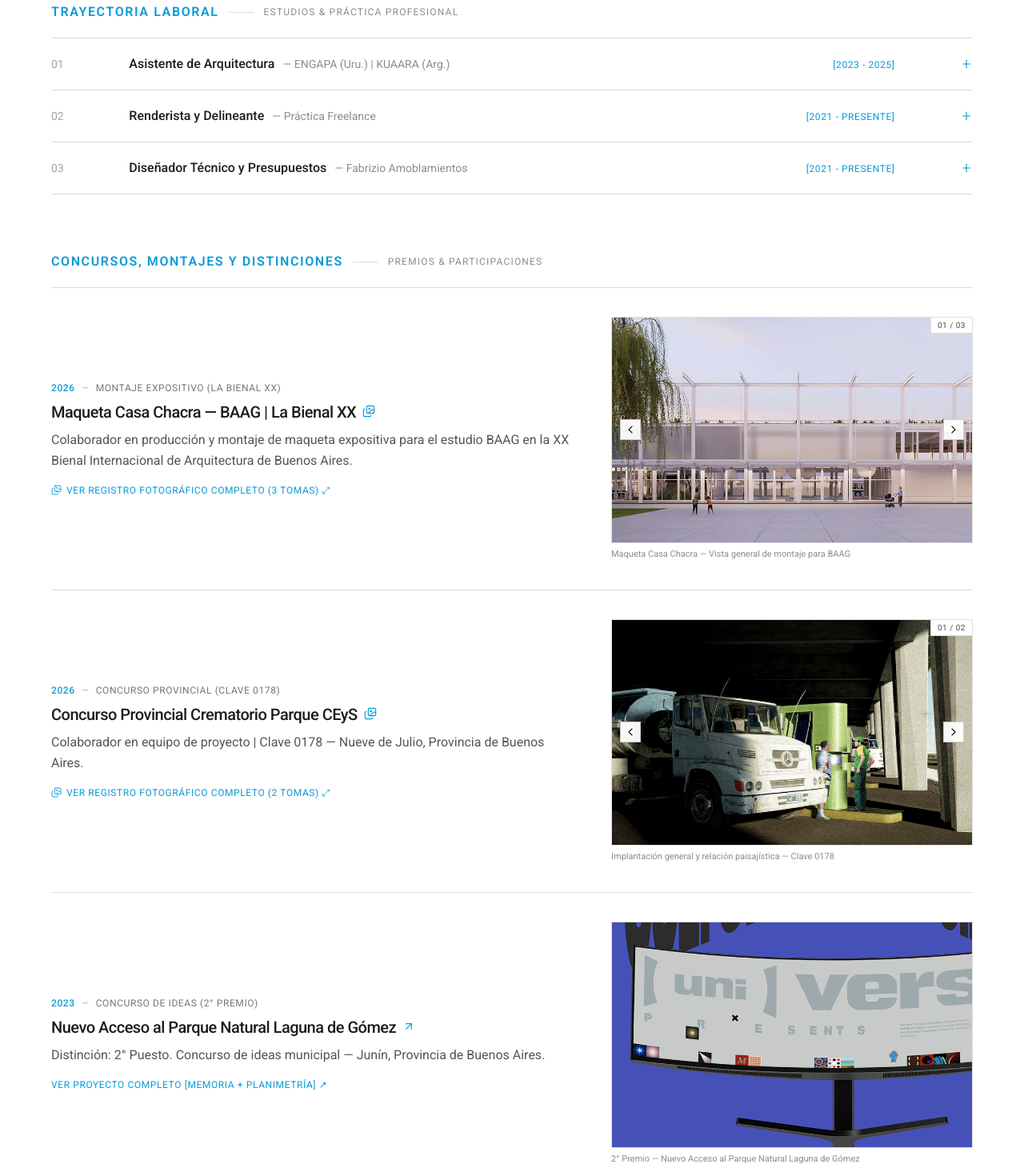
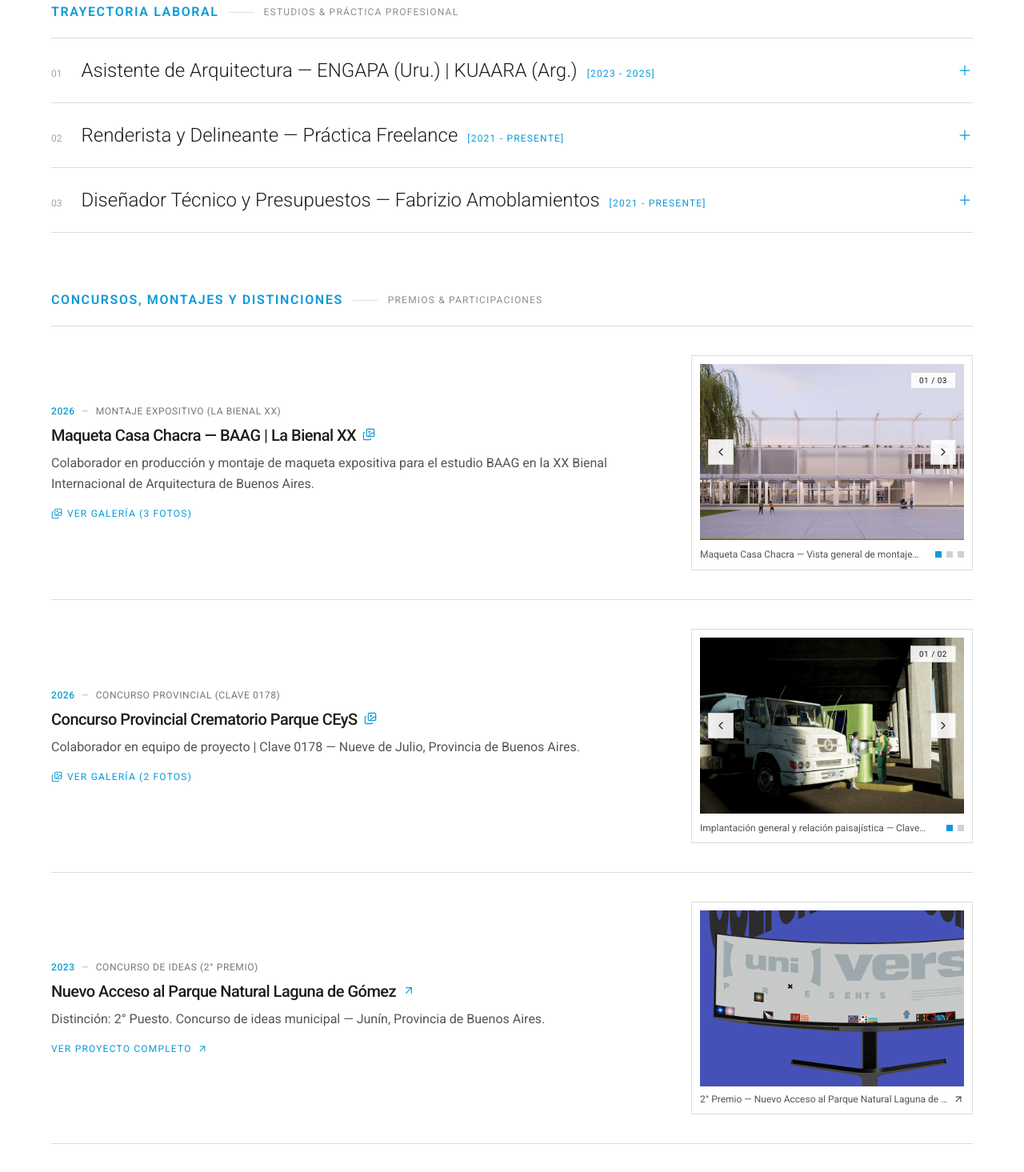
Before and after one commit to AlanAzezian/web-portfolio-agustin, a Next.js app: page /bio in a window 1280 px wide. Shown: the part 860-2325 px from the top of the page at 80% size. Built offline with nearby package versions, Linux system fonts and the light colour scheme.

Commit message:
refactor: purgar tags y texto de relleno, unificando minimalismo en Roboto

```diff
--- a/src/components/BioContactView.tsx
+++ b/src/components/BioContactView.tsx
@@ -47,7 +47,7 @@ function ExclusiveBioGallery({
   const current = images[idx];
 
   return (
-    <div className="w-full">
+    <div className="w-full border border-[#1C1C1A]/15 bg-[#FFFFFF] p-2.5">
       <div
         role={onOpenLightbox ? "button" : undefined}
         tabIndex={onOpenLightbox ? 0 : undefined}
@@ -58,7 +58,7 @@ function ExclusiveBioGallery({
             onOpenLightbox(idx);
           }
         }}
-        className="relative w-full aspect-[16/10] overflow-hidden border border-[#1C1C1A]/15 bg-[#FFFFFF] group cursor-zoom-in"
+        className="relative w-full aspect-[3/2] overflow-hidden bg-[#FFFFFF] group cursor-zoom-in"
       >
         <Image
           key={current.src}
@@ -75,7 +75,7 @@ function ExclusiveBioGallery({
               type="button"
               onClick={prev}
               aria-label="Foto anterior"
-              className="absolute left-2.5 top-1/2 -translate-y-1/2 border border-[#1C1C1A]/20 bg-[#FFFFFF]/95 p-1 text-[#1C1C1A] hover:border-[#099AD7] hover:text-[#099AD7] flex items-center justify-center transition-colors cursor-pointer"
+              className="absolute left-2.5 top-1/2 -translate-y-1/2 w-8 h-8 bg-[#FFFFFF]/90 text-[#1C1C1A] hover:text-[#099AD7] flex items-center justify-center border border-[#1C1C1A]/15 transition-colors cursor-pointer"
             >
               <ChevronLeft size={16} strokeWidth={1.75} />
             </button>
@@ -83,21 +83,38 @@ function ExclusiveBioGallery({
               type="button"
               onClick={next}
               aria-label="Foto siguiente"
-              className="absolute right-2.5 top-1/2 -translate-y-1/2 border border-[#1C1C1A]/20 bg-[#FFFFFF]/95 p-1 text-[#1C1C1A] hover:border-[#099AD7] hover:text-[#099AD7] flex items-center justify-center transition-colors cursor-pointer"
+              className="absolute right-2.5 top-1/2 -translate-y-1/2 w-8 h-8 bg-[#FFFFFF]/90 text-[#1C1C1A] hover:text-[#099AD7] flex items-center justify-center border border-[#1C1C1A]/15 transition-colors cursor-pointer"
             >
               <ChevronRight size={16} strokeWidth={1.75} />
             </button>
 
-            <span className="absolute top-0 right-0 border-b border-l border-[#1C1C1A]/15 bg-[#FFFFFF] px-2 py-0.5 text-[10px] font-mono tabular-nums text-[#1C1C1A]/80 tracking-wider">
+            <span className="absolute top-2.5 right-2.5 px-2.5 py-0.5 bg-[#FFFFFF]/90 border border-[#1C1C1A]/15 text-[#1C1C1A] font-roboto text-[10px] tabular-nums tracking-wider">
               {String(idx + 1).padStart(2, "0")} / {String(total).padStart(2, "0")}
             </span>
           </>
         )}
       </div>
 
-      <p className="text-[11px] font-mono text-[#1C1C1A]/50 mt-1.5 truncate">
+      <div className="mt-2.5 flex items-center justify-between gap-3">
+        <p className="font-roboto text-xs text-[#1C1C1A]/75 leading-snug line-clamp-1">
           {current.caption}
         </p>
+        {total > 1 && (
+          <div className="flex items-center gap-1.5 shrink-0">
+            {images.map((_, dotIdx) => (
+              <button
+                key={dotIdx}
+                type="button"
+                onClick={() => setIdx(dotIdx)}
+                aria-label={`Ir a imagen ${dotIdx + 1}`}
+                className={`w-2 h-2 transition-colors cursor-pointer ${
+                  dotIdx === idx ? "bg-[#099AD7]" : "bg-[#1C1C1A]/20"
+                }`}
+              />
+            ))}
+          </div>
+        )}
+      </div>
     </div>
   );
 }
@@ -395,31 +412,27 @@ export default function BioContactView() {
                     type="button"
                     onClick={() => toggleWorkItem(item.id)}
                     aria-expanded={isOpen}
-                    className="w-full py-4 md:py-5 grid grid-cols-12 items-baseline gap-2 md:gap-4 text-left focus:outline-none group cursor-pointer"
+                    className="w-full py-5 md:py-6 flex items-center justify-between gap-4 text-left focus:outline-none group cursor-pointer"
                   >
-                    <span className="col-span-2 md:col-span-1 text-xs md:text-sm font-mono tabular-nums text-[#1C1C1A]/40">
+                    <div className="flex flex-col sm:flex-row sm:items-baseline gap-1 sm:gap-6">
+                      <span className="font-roboto text-xs text-[#1C1C1A]/40 tabular-nums shrink-0">
                         {item.orderNumber}
                       </span>
-
-                    <div className="col-span-9 md:col-span-10 flex flex-wrap items-baseline justify-between gap-x-4 gap-y-1">
-                      <div className="flex flex-wrap items-baseline gap-x-2.5 gap-y-1">
-                        <span className="text-sm md:text-base font-medium text-[#1C1C1A] group-hover:text-[#099AD7] transition-colors">
-                          {item.role}
+                      <div className="flex flex-wrap items-baseline gap-x-3 gap-y-1">
+                        <span className="text-lg md:text-2xl font-roboto font-light text-[#1C1C1A] group-hover:text-[#099AD7] transition-colors">
+                          {item.role} — {item.company}
                         </span>
-                        <span className="text-xs md:text-sm text-[#1C1C1A]/50">
-                          — {item.company}
-                        </span>
-                      </div>
-                      <span className="text-xs font-mono tabular-nums text-[#099AD7] uppercase tracking-wider">
+                        <span className="font-roboto text-xs uppercase tracking-widest text-[#099AD7] tabular-nums">
                           [{item.period}]
                         </span>
                       </div>
+                    </div>
 
-                    <div className="col-span-1 text-[#099AD7] flex items-center justify-end self-center">
+                    <div className="text-[#099AD7] flex items-center justify-center shrink-0">
                       {isOpen ? (
-                        <Minus size={16} strokeWidth={1.75} />
+                        <Minus size={20} strokeWidth={1.5} />
                       ) : (
-                        <Plus size={16} strokeWidth={1.75} />
+                        <Plus size={20} strokeWidth={1.5} />
                       )}
                     </div>
                   </button>
@@ -433,56 +446,21 @@ export default function BioContactView() {
                         transition={{ duration: 0.3, ease: "easeInOut" }}
                         className="overflow-hidden"
                       >
-                        <div className="grid grid-cols-1 md:grid-cols-12 gap-8 pt-6 pb-6 pl-0 md:pl-[calc(8.333%)] border-t border-[#1C1C1A]/10">
-                          {/* Columna Izquierda (Cols 1 a 7 - Núcleo Operativo) */}
-                          <div className="md:col-span-7">
-                            <span className="block text-[11px] font-mono tracking-widest text-[#1C1C1A]/40 uppercase mb-3">
-                              RESPONSABILIDADES & ALCANCE TÉCNICO
+                        <div className="pb-8 pt-2 sm:pl-10 max-w-3xl">
+                          <span className="font-roboto text-[11px] uppercase tracking-widest text-[#1C1C1A]/45 block mb-3">
+                            Responsabilidades & Alcance Técnico
                           </span>
-                            <ul className="flex flex-col gap-2.5">
+                          <ul className="flex flex-col gap-3">
                             {item.tasks.map((task, idx) => (
                               <li
                                 key={idx}
-                                  className="flex items-start gap-3 text-xs md:text-sm text-[#1C1C1A]/80 font-light leading-relaxed"
+                                className="flex items-start gap-3 font-roboto font-light text-sm md:text-base text-[#1C1C1A]/85 leading-relaxed"
                               >
-                                  <span className="w-1.5 h-1.5 bg-[#099AD7] shrink-0 mt-1.5" />
+                                <span className="w-1.5 h-1.5 bg-[#099AD7] mt-2 shrink-0" />
                                 <span>{task}</span>
                               </li>
                             ))}
                           </ul>
-                          </div>
-
-                          {/* Columna Derecha (Cols 8 a 12 - Ficha de Entorno) */}
-                          <div className="md:col-span-5 border-t md:border-t-0 md:border-l border-[#1C1C1A]/10 pt-4 md:pt-0 md:pl-6 space-y-4">
-                            {item.tools && item.tools.length > 0 && (
-                              <div>
-                                <span className="block text-[11px] font-mono tracking-widest text-[#1C1C1A]/40 uppercase mb-2">
-                                  ENTORNO OPERATIVO & SOFTWARE
-                                </span>
-                                <div className="flex flex-wrap gap-1.5">
-                                  {item.tools.map((tool) => (
-                                    <span
-                                      key={tool}
-                                      className="border border-[#1C1C1A]/15 px-2 py-0.5 text-[11px] font-mono text-[#1C1C1A]/70 uppercase tracking-wider"
-                                    >
-                                      {tool}
-                                    </span>
-                                  ))}
-                                </div>
-                              </div>
-                            )}
-
-                            {item.typology && (
-                              <div>
-                                <span className="block text-[11px] font-mono tracking-widest text-[#1C1C1A]/40 uppercase mb-1">
-                                  TIPOLOGÍA DE INTERVENCIÓN
-                                </span>
-                                <p className="text-xs text-[#1C1C1A]/70 font-light leading-relaxed">
-                                  {item.typology}
-                                </p>
-                              </div>
-                            )}
-                          </div>
                         </div>
                       </motion.div>
                     )}
@@ -516,9 +494,9 @@ export default function BioContactView() {
               return (
                 <article key={item.id} className="py-7 md:py-9">
                   <div className="grid grid-cols-1 lg:grid-cols-12 gap-6 md:gap-12 items-center">
-                    {/* Columna de Texto (Cols 1 a 7) */}
-                    <div className="lg:col-span-7 flex flex-col justify-center">
-                      <div className="font-mono text-xs tracking-wider uppercase mb-2 flex items-center gap-2">
+                    {/* Columna de Metadatos, Título interactivo y Acción Directa */}
+                    <div className="lg:col-span-7 xl:col-span-8 flex flex-col justify-center">
+                      <div className="font-roboto text-xs tracking-wider uppercase mb-2 flex items-center gap-2">
                         <span className="text-[#099AD7] font-medium tabular-nums">
                           {item.year}
                         </span>
@@ -563,47 +541,53 @@ export default function BioContactView() {
                         {item.description}
                       </p>
 
-                      {/* Acción Única y Directa */}
+                      {/* Acción única y directa en Roboto */}
                       {projectHref ? (
                         <Link
                           href={projectHref}
-                          className="inline-flex items-center gap-1.5 text-[#099AD7] text-xs font-mono uppercase tracking-wider hover:underline w-fit"
+                          className="inline-flex items-center gap-1.5 font-roboto text-xs uppercase tracking-widest text-[#099AD7] hover:text-[#1C1C1A] transition-colors w-fit group"
                         >
-                          <span>
-                            VER PROYECTO COMPLETO [MEMORIA + PLANIMETRÍA] ↗
-                          </span>
+                          <span>Ver proyecto completo</span>
+                          <ArrowUpRight
+                            size={14}
+                            strokeWidth={1.75}
+                            className="transition-transform duration-200 group-hover:translate-x-0.5 group-hover:-translate-y-0.5"
+                          />
                         </Link>
                       ) : hasExclusiveGallery ? (
                         <button
                           type="button"
                           onClick={() => openModalGallery(item, 0)}
-                          className="inline-flex items-center gap-1.5 text-[#099AD7] text-xs font-mono uppercase tracking-wider hover:underline cursor-pointer w-fit"
+                          className="inline-flex items-center gap-1.5 font-roboto text-xs uppercase tracking-widest text-[#099AD7] hover:text-[#1C1C1A] transition-colors cursor-pointer w-fit"
                         >
-                          <Images size={13} strokeWidth={1.75} />
+                          <Images size={14} strokeWidth={1.75} />
                           <span>
-                            VER REGISTRO FOTOGRÁFICO COMPLETO (
-                            {item.gallery!.length} TOMAS) ⤢
+                            Ver galería ({item.gallery!.length} fotos)
                           </span>
                         </button>
                       ) : null}
                     </div>
 
-                    {/* Columna Derecha: Carrusel / Imagen (Cols 8 a 12) */}
-                    <div className="lg:col-span-5 w-full">
+                    {/* Columna Derecha: Tarjeta aspect-[3/2] con acceso directo a Proyecto o Lightbox */}
+                    <div className="lg:col-span-5 xl:col-span-4 w-full">
                       {projectHref ? (
-                        <Link href={projectHref} className="block group">
-                          <div className="relative w-full aspect-[16/10] overflow-hidden border border-[#1C1C1A]/15 bg-[#FFFFFF] group-hover:border-[#099AD7] transition-colors">
+                        <Link
+                          href={projectHref}
+                          className="block border border-[#1C1C1A]/15 bg-[#FFFFFF] p-2.5 group hover:border-[#099AD7] transition-colors"
+                        >
+                          <div className="relative w-full aspect-[3/2] overflow-hidden bg-[#FFFFFF]">
                             <Image
                               src={item.image}
                               alt={item.imageCaption}
                               fill
-                              sizes="(max-width: 1024px) 100vw, 42vw"
+                              sizes="(max-width: 1024px) 100vw, 35vw"
                               className="object-cover transition-transform duration-500 group-hover:scale-[1.03]"
                             />
                           </div>
-                          <p className="text-[11px] font-mono text-[#1C1C1A]/50 group-hover:text-[#099AD7] transition-colors mt-1.5 truncate">
-                            {item.imageCaption}
-                          </p>
+                          <div className="mt-2 flex items-center justify-between text-xs font-roboto text-[#1C1C1A]/75 group-hover:text-[#099AD7] transition-colors">
+                            <span className="truncate">{item.imageCaption}</span>
+                            <ArrowUpRight size={14} className="shrink-0" />
+                          </div>
                         </Link>
                       ) : hasExclusiveGallery ? (
                         <ExclusiveBioGallery
@@ -611,19 +595,16 @@ export default function BioContactView() {
                           onOpenLightbox={(idx) => openModalGallery(item, idx)}
                         />
                       ) : (
-                        <div>
-                          <div className="relative w-full aspect-[16/10] overflow-hidden border border-[#1C1C1A]/15 bg-[#FFFFFF]">
+                        <div className="border border-[#1C1C1A]/15 bg-[#FFFFFF] p-2.5">
+                          <div className="relative w-full aspect-[3/2] overflow-hidden bg-[#FFFFFF]">
                             <Image
                               src={item.image}
                               alt={item.imageCaption}
                               fill
-                              sizes="(max-width: 1024px) 100vw, 42vw"
+                              sizes="(max-width: 1024px) 100vw, 35vw"
                               className="object-cover"
                             />
                           </div>
-                          <p className="text-[11px] font-mono text-[#1C1C1A]/50 mt-1.5 truncate">
-                            {item.imageCaption}
-                          </p>
                         </div>
                       )}
                     </div>
```
Also changed, not shown: src/data/bio.ts (+0 -11 lines). Lines whose indentation alone changed are shown as unchanged.
